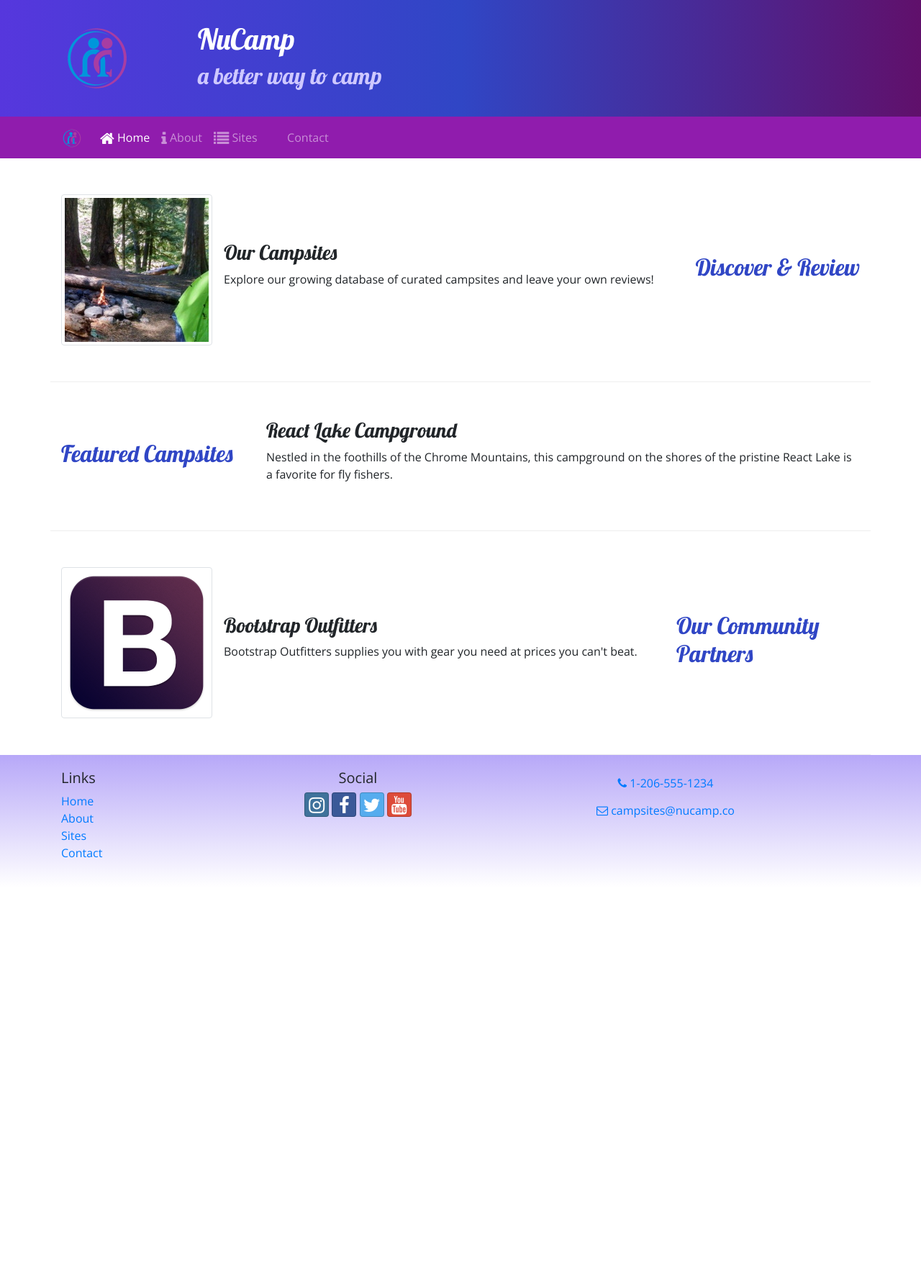
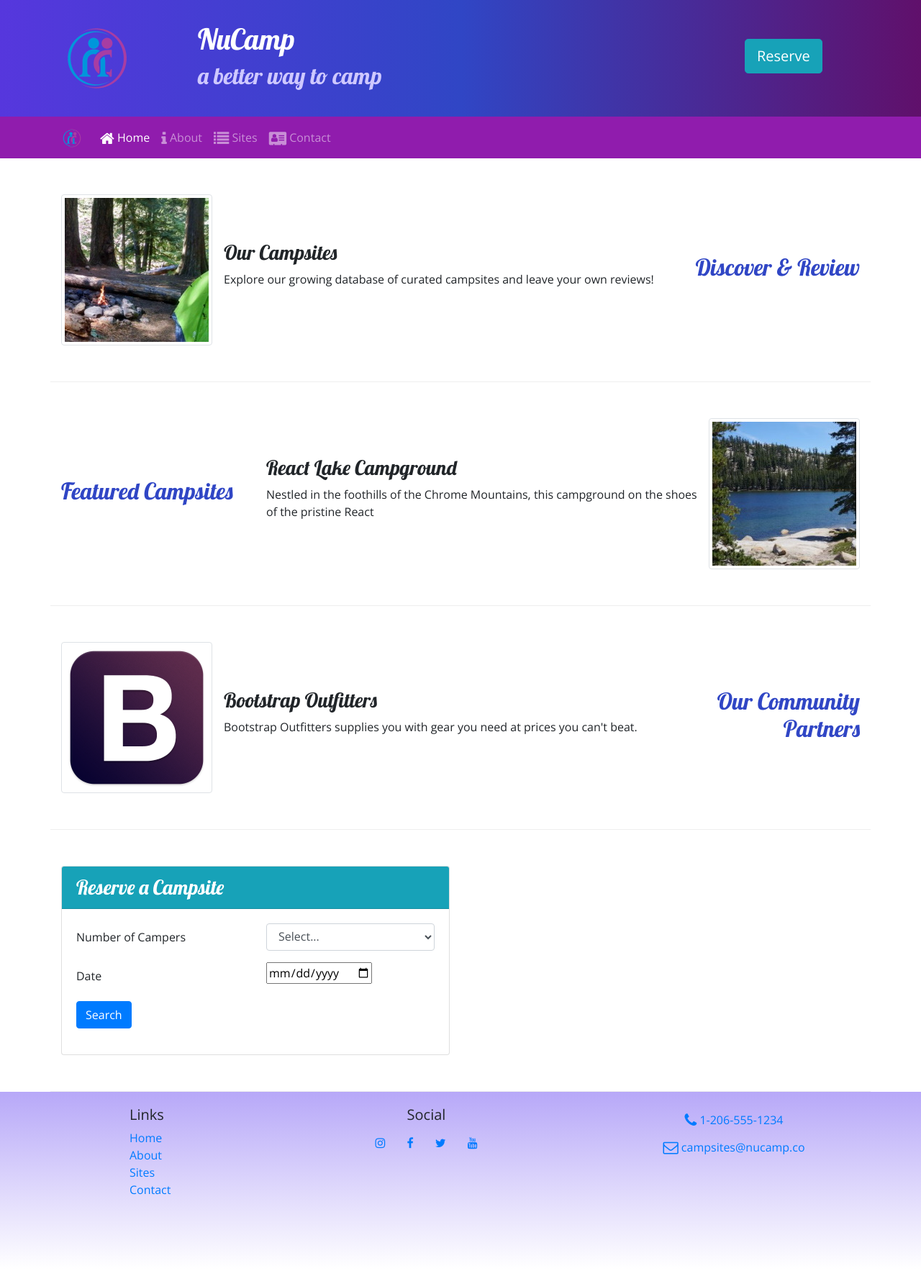
Before and after one commit to ayatrashid89/Nucamp-Testing, a website: page index.html in a window 1280 px wide. Shown: the whole page at 72% size. Before the commit the page ends 1233 px from the top, so only its background shows below. Drawn offline with nearby package versions, Linux system fonts and the light colour scheme.

Commit message:
add tab and data-toggle

```diff
--- a/css/style.css
+++ b/css/style.css
@@ -40,3 +40,9 @@ footer {
 .navbar {
     background-color: #901CAD;
 }
+
+.tab-content {
+    border: 1px solid #DDD;
+    border-top: none;
+    padding: 10px;
+}
--- a/index.html
+++ b/index.html
@@ -2,116 +2,162 @@
 <html lang="en">
 
 <head>
+     <!-- Required meta tags always come first -->
      <meta charset="utf-8" />
      <meta name="viewport" content="width=device-width, initial-scale=1" />
 
      <!-- Bootstrap CSS -->
      <link rel="stylesheet" href="node_modules/bootstrap/dist/css/bootstrap.min.css" />
+
+     <!-- Additional CSS must be placed after Bootstrap CSS-->
+     <link rel="stylesheet" href="node_modules/font-awesome/css/font-awesome.min.css"/>
+     <link rel="stylsheet" href="node_modules/bootstrap-social/bootstrap-social.cs"/>
+     <link rel="stylesheet" href="https://fonts.googleapis.com/css?family=Lobster|Open+Sans" />
      <link rel="stylesheet" href="css/style.css" />
-    <link rel="stylesheet" href="node_modules/bootstrap-social/bootstrap-social.css" />
-    <link rel="stylesheet" href="https://fonts.googleapis.com/css?family=Lobster|Open+Sans" />
-    <link rel="stylesheet" href="node_modules/font-awesome/css/font-awesome.min.css" />
-    <link rel="stylesheet" href="node_modules/bootstrap-social/bootstrap-social.css" />
 
-    <title>NuCamp: A Better Way To Camp</title>
+    <title>NuCamp: A Better Way to Camp</title>
 </head>
-
-
 
 <body>
 
     <header class="jumbotron jumbotron-fluid">
-        <div class="container">
+        <div class= "container">
             <div class="row">
                 <div class="col-4 col-sm-3 col-md-2 align-self-center">
-                    <a href="index.html"><img src="img/logo.png" class="img-fluid" /></a>
+                    <img src="img/logo.png" class="img-fluid" />
                 </div>
-                <div class="col">
-                  <h1>NuCamp</h1>
-                  <h2>a better way to camp</h2>
+                <div class= "col">
+                    <h1> NuCamp </h1>
+                    <h2> a better way to camp </h2>
+                </div>
+                <div class="col-md-4 col-xl-2">
+                <a href="#reserveForm" role="button" class="btn btn-info btn-lg mt-4" data-toggle="tooltip" data-placement="bottom" data-html="true" title="Or call us at <br /> <strong>1-206-555-1234</strong>">Reserve</a>
                 </div>
             </div>
         </div>
     </header>
-    <nav class="navbar navbar-expand-sm navbar-dark sticky-top">
-        <div class="container">
-            <a class="navbar-brand" href="index.html"><img src="img/logo.png" height="30" width="30" /></a>
-        <button class="navbar-toggler ml-auto" type="button" data-toggle="collapse" data-target="#nucampNavbar">
-            <span class="navbar-toggler-icon"></span>
+
+
+<nav class = "navbar navbar-expand-sm navbar-dark sticky-top">
+    <div class = "container">
+        <a class="navbar-brand" href="#"> <img src ="img/logo.png" height="30" width="30"/> </a>
+        <button class="navbar-toggler " type="button" data-toggle="collapse" data-target="#nucampNavbar">
+            <span class="navbar-toggler-icon"> </span>
         </button>
         <div class="collapse navbar-collapse" id="nucampNavbar">
-            <ul class="navbar-nav">
-
-               <li class="nav-item active"><a class="nav-link" href="#"><i class="fa fa-home fa-lg"></i> Home</a></li>
-               <li class="nav-item"><a class="nav-link" href="aboutus.html"><i class="fa fa-info fa-lg"></i> About</a></li>
-               <li class="nav-item"><a class="nav-link" href="#"><i class="fa fa-list fa-lg"></i> Sites</a></li>
-               <li class="nav-item"><a class="nav-link" href="contactus.html"><i class="fa fa-address-card fa-lg"></i> Contact</a></li>
-
+            <ul class = "nav navbar-nav">
+                <li class="nav-item active"> <a class="nav-link" href="#"> <i class="fa fa-home fa-lg"> </i> Home </a></li>
+                <li class = "nav-item"> <a class = "nav-link" href="aboutus.html"> <i class="fa fa-info fa-lg"></i> About </a></li>
+                <li class = "nav-item"> <a class = "nav-link" href="#"> <i class="fa fa-list fa-lg"></i> Sites </a></li>
+                <li class = "nav-item"> <a class="nav-link" href="contactus.html"> <i class="fa fa-address-card fa-lg"></i> Contact </a> </li>
             </ul>
         </div>
     </div>
 </nav>
 
+
 <div class="container">
-        <div class="row row-content align-items-center">
-                  <div class="col-sm-4 order-sm-last col-md-3">
-                     <h2 class="text-sm-right">Discover & Review</h2>
+    <div class= "row row-content align-items-center">
+        <div class= "col-sm-4 order-sm-last col-md-3">
+            <h2 class="text-sm-right"> Discover & Review </h2>
         </div>
 
         <div class="col">
             <div class="media">
                 <img class="d-flex mr-3 img-thumbnail" src="img/breadcrumb-trail-thumb.jpg" alt="Breadcrumb Trail" />
                 <div class="media-body align-self-center">
-
-                        <h3>Our Campsites</h3>
-                        <p class="d-none d-sm-block">Explore our growing database of curated campsites and leave your own reviews!</p>
-                    </div>
-                   </div>
-                </div>
-
-        </div>
-
-        <div class="row row-content align-items-center">
-
-           <div class="col-sm-4 col-md-3">
-              <h2>Featured Campsites</h2>
-           </div>
-
-           <div class="col">
-             <h3>React Lake Campground</h3>
-             <p class=" d-none d-sm-block">Nestled in the foothills of the Chrome Mountains, this campground on the shores of the pristine React Lake is a favorite for fly fishers.</p>
-           </div>
-
-        </div>
-
-        <div class="row row-content align-items-center">
-
-            <div class="col-sm-4 order-sm-last col-md-3">
-                <h2>Our Community Partners</h2>
-            </div>
-
-            <div class="col">
-                <div class="media">
-                    <img class="d-flex mr-3 img-thumbnail " src="img/bootstrap-thumb.png" alt="Bootstrap Outfitters">
-                    <div class="media-body align-self-center">
-                        <h3>Bootstrap Outfitters</h3>
-        				<p class="d-none d-sm-block">Bootstrap Outfitters supplies you with gear you need at prices you can't beat.</p>
-                    </div>
+                    <h3> Our Campsites </h3>
+                    <p> Explore our growing database of curated campsites and leave your own reviews! </p>
                 </div>
             </div>
         </div>
     </div>
 
-    <footer  class="site-footer">
+
+    <div class= "row row-content align-items-center">
+        <div class= "col-sm-4 col-md-3">
+            <h2> Featured Campsites </h2>
+        </div>
+        <div class ="col">
+            <div class="media">
+                <div class="media-body align-self-center">
+                    <h3> React Lake Campground </h3>
+                    <p> Nestled in the foothills of the Chrome Mountains, this campground on the shoes of the pristine React </p>
+                </div>
+                <img class="d-flex ml-3 img-thumbnail" src="img/react-lake-thumb.jpg" alt="React Lake Thumb" />
+            </div>
+        </div>
+    </div>
+
+    <div class="row row-content align-items-center">
+        <div class="col-sm-4 order-sm-last col-md-3">
+           <h2 class="text-sm-right">Our Community Partners</h2>
+        </div>
+        <div class="col">
+            <div class="media">
+                <img class="d-flex mr-3 img-thumbnail" src="img/bootstrap-thumb.png" alt="Bootstrap Thumb" />
+                <div class="media-body align-self-center">
+                    <h3>Bootstrap Outfitters</h3>
+                    <p>Bootstrap Outfitters supplies you with gear you need at prices you can't beat.</p>
+                </div>
+            </div>
+        </div>
+    </div>
+
+    <div class="row row-content align-items-center">
+        <div class="col col-sm-6" class="mx-auto">
+            <div class="card">
+                <h3 class="card-header bg-info text-white"> Reserve a Campsite</h3>
+                <div class="card-body">
+                    <form id="reserveForm">
+                        <div class="row form-group">
+                            <label for="nuCampers" class="col-sm-6 col-form-label"> Number of Campers </label>
+                            <div class="col">
+                            <select name="nuCampers" id="nuCampers" class="form-control">
+                                <option value="">Select...</option>
+                                <option value="1">1</option>
+                                <option value="2">2</option>
+                                <option value="3">3</option>
+                                <option value="4">4</option>
+                                <option value="5">5</option>
+                                <option value="6">6</option>
+                            </select>
+                        </div>
+                        </div>
+                        <div class="row form-group">
+                            <label for="date" class="col-sm-6 col-form-label"> Date </label>
+                            <div class="col">
+                                <input type="date" id="date" name="date" placeholder="date" class="form-conrol">
+                            </div>
+                        </div>
+                        <div class="row form-group">
+                            <div class="col">
+                                <button type="submit" class="btn btn-primary" >Search</button>
+                            </div>
+                        </div>
+
+                    </form>
+
+                </div>
+            </div>
+
+
+        </div>
+
+    </div>
+
+</div>
+
+<footer class="site-footer">
     <div class="container">
         <div class="row">
-                <div class="col-4 col-sm-2">
+            <div class ="col-4 col-sm-2 offset-1">
                 <h5>Links</h5>
                 <ul class="list-unstyled">
-                        <li><a href="index.html">Home</a></li>
-                        <li><a href="aboutus.html">About</a></li>
-                        <li><a href="#">Sites</a></li>
-                        <li><a href="contactus.html">Contact</a></li>
+                    <li><a href="#"> Home</a></li>
+                    <li><a href="aboutus.html"> About</a></li>
+                    <li><a href="#"> Sites</a></li>
+                    <li><a href="contactus.html"> Contact</a></li>
                 </ul>
             </div>
             <div class="col-6 col-sm-5 text-center">
@@ -122,17 +168,21 @@
                     <a class="btn btn-social-icon btn-google" href="http://youtube.com/"><i class="fa fa-youtube"></i></a>
                 </div>
                 <div class="col-sm-4 text-center">
-                    <a role="button" class="btn btn-link" href="tel:+12065551234"><i class="fa fa-phone"></i> 1-206-555-1234</a><br />
-                    <a role="button" class="btn btn-link" href="mailto:campsites@nucamp.co"><i class="fa fa-envelope-o"></i> campsites@nucamp.co</a>
+                    <a role="button" class="btn btn-link" href="tel:+12065551234">  <i class="fa fa-phone fa-lg text-primary"></i> 1-206-555-1234<br />
+                    <a role="button" class="btn btn-link" href="mailto:campsites@nucamp.co"><i class="fa fa-envelope-o fa-lg text-primary"></i> campsites@nucamp.co
                 </div>
         </div>
     </div>
 </footer>
-
      <!-- jQuery must come first, then Popper.js, then the Bootstrap JavaScript plugins.-->
     <script src="node_modules/jquery/dist/jquery.slim.min.js"></script>
     <script src="node_modules/popper.js/dist/umd/popper.min.js"></script>
     <script src="node_modules/bootstrap/dist/js/bootstrap.min.js"></script>
+    <script>
+        $(function () {
+            $('[data-toggle="tooltip"]').tooltip()
+        })
+    </script>
 
 </body>
 
```
Also changed, not shown: aboutus.html (+33 -8 lines). Lines whose indentation alone changed are shown as unchanged.
